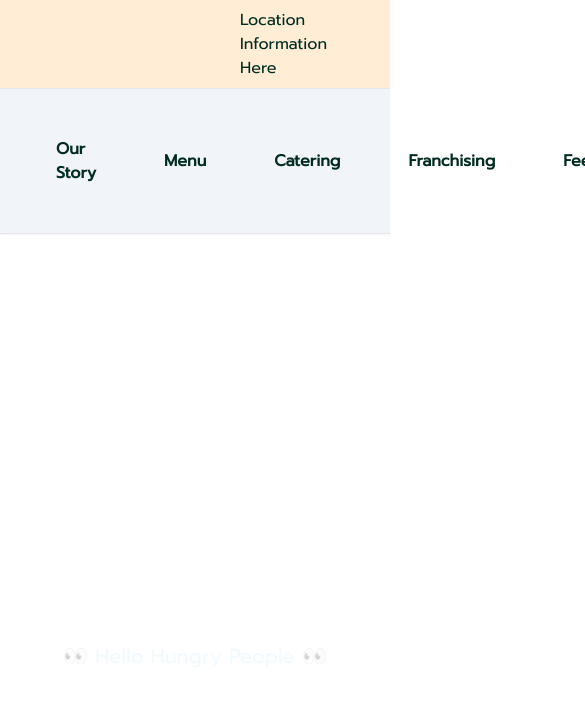
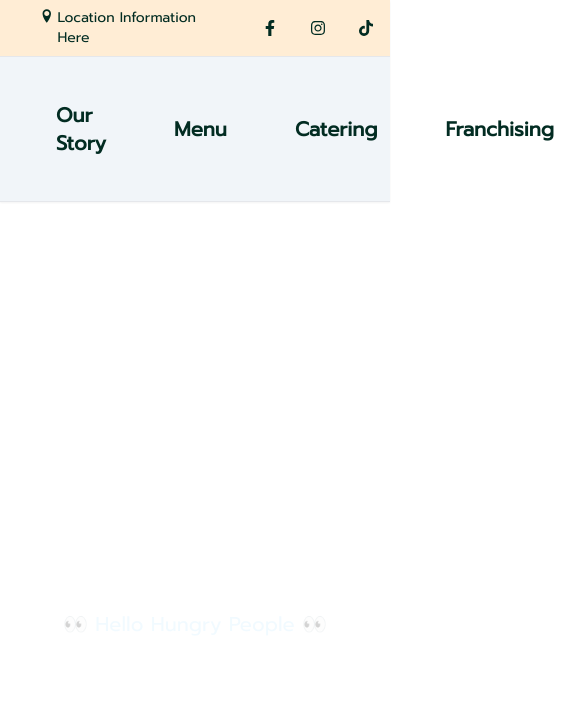
Before and after one commit to srinivas-pradhan/FOOD-ORDER-UI, a Next.js app in the folder food-order-ui/: page / in a window 390 px wide. Shown: the top 706 px of the page, 585 px wide, since content can reach past the window. Built offline with nearby package versions, Linux system fonts and the light colour scheme.

Commit message:
Add components for NavBar elements

```diff
--- /dev/null
+++ b/food-order-ui/app/components/NavBar/LocationSelect.tsx
@@ -0,0 +1,38 @@
+'use client';
+import { ImLocation } from 'react-icons/im';
+
+
+interface LocationSelectProps {
+    onClick: () => void;
+    label : string;
+}
+const LocationSelect: React.FC<LocationSelectProps> = ({
+    onClick,
+    label
+}) => {
+    return (
+        <div
+            onClick={onClick}
+            className="
+                flex
+                justify-center
+                align-top
+                xl:px-60
+                lg:px-40
+                md:px-20
+                px-10
+                cursor-pointer
+                text-emerald-950
+                hover:text-red-800
+                transition
+                gap-1
+            "
+        >
+            <ImLocation size="1rem" /><span className="text-sm">{label}</span>
+        </div>
+
+
+     );
+}
+
+export default LocationSelect;
--- a/food-order-ui/app/components/NavBar/Logo.tsx
+++ b/food-order-ui/app/components/NavBar/Logo.tsx
@@ -10,8 +10,8 @@ const Logo = () => {
             onClick={() => Router.push('/')}
             alt="Logo"
             className="hidden md:block cursor-pointer"
-            height="150"
-            width="150"
+            height="200"
+            width="200"
             src="/images/figma.png"
         />
      );
--- a/food-order-ui/app/components/NavBar/MenuItem.tsx
+++ b/food-order-ui/app/components/NavBar/MenuItem.tsx
@@ -19,6 +19,7 @@ const MenuItem: React.FC<MenuItemProps> = ({
                 text-emerald-950
                 hover:text-red-800
                 font-semibold
+                text-xl
                 cursor-pointer
             "
         >
--- a/food-order-ui/app/components/NavBar/NavBar.tsx
+++ b/food-order-ui/app/components/NavBar/NavBar.tsx
@@ -5,6 +5,7 @@ import { FaFacebookF, FaInstagram, FaTiktok } from 'react-icons/fa';
 import Logo from "./Logo";
 import MenuItem from "./MenuItem";
 import SocialIcons from "./SocialIcons";
+import LocationSelect from './LocationSelect';
 
 
 
@@ -21,21 +22,17 @@ const NavBar = () => {
             <div
                 className="
                     flex
+                    flex-row
                     items-center
                     py-2
                     border-b-[1px]
                     bg-orange-100
                 "
             >
-                <div className="
-                    px-60
-                    cursor-pointer
-                    text-emerald-950
-                    hover:text-red-800
-                    "
-                >
-                    Location Information Here
-                </div>
+                <LocationSelect
+                    label="Location Information Here"
+                    onClick={ ()=> {} }
+                />
                 <SocialIcons />
             </div>
             <div
--- a/food-order-ui/app/components/NavBar/SocialIcons.tsx
+++ b/food-order-ui/app/components/NavBar/SocialIcons.tsx
@@ -8,24 +8,30 @@ class SocialIcons extends Component {
         return (
             <div
                 className="
-                    px-40
+                    xl:px-40
+                    lg:px-20
+                    md:px-10
+                    px-4
+                    xl:gap-2
+                    lg:gap-4
+                    md:gap-6
+                    gap-8
                     flex
                     flex-grow
                     justify-end
-                    gap-2
                 "
             >
                 <a className="text-emerald-950 hover:text-red-800"
                     href="https://www.facebook.com/">
-                    <FaFacebookF size="1.5rem"/>
+                    <FaFacebookF size="1rem"/>
                 </a>
                 <a className="text-emerald-950 hover:text-red-800"
                         href="https://www.instagram.com/">
-                    <FaInstagram size="1.5rem"/>
+                    <FaInstagram size="1rem"/>
                 </a>
                 <a className="text-emerald-950 hover:text-red-800"
                         href="https://www.tiktok.com">
-                        <FaTiktok size="1.5rem"/>
+                        <FaTiktok size="1rem"/>
                 </a>
             </div>
     )}
```
